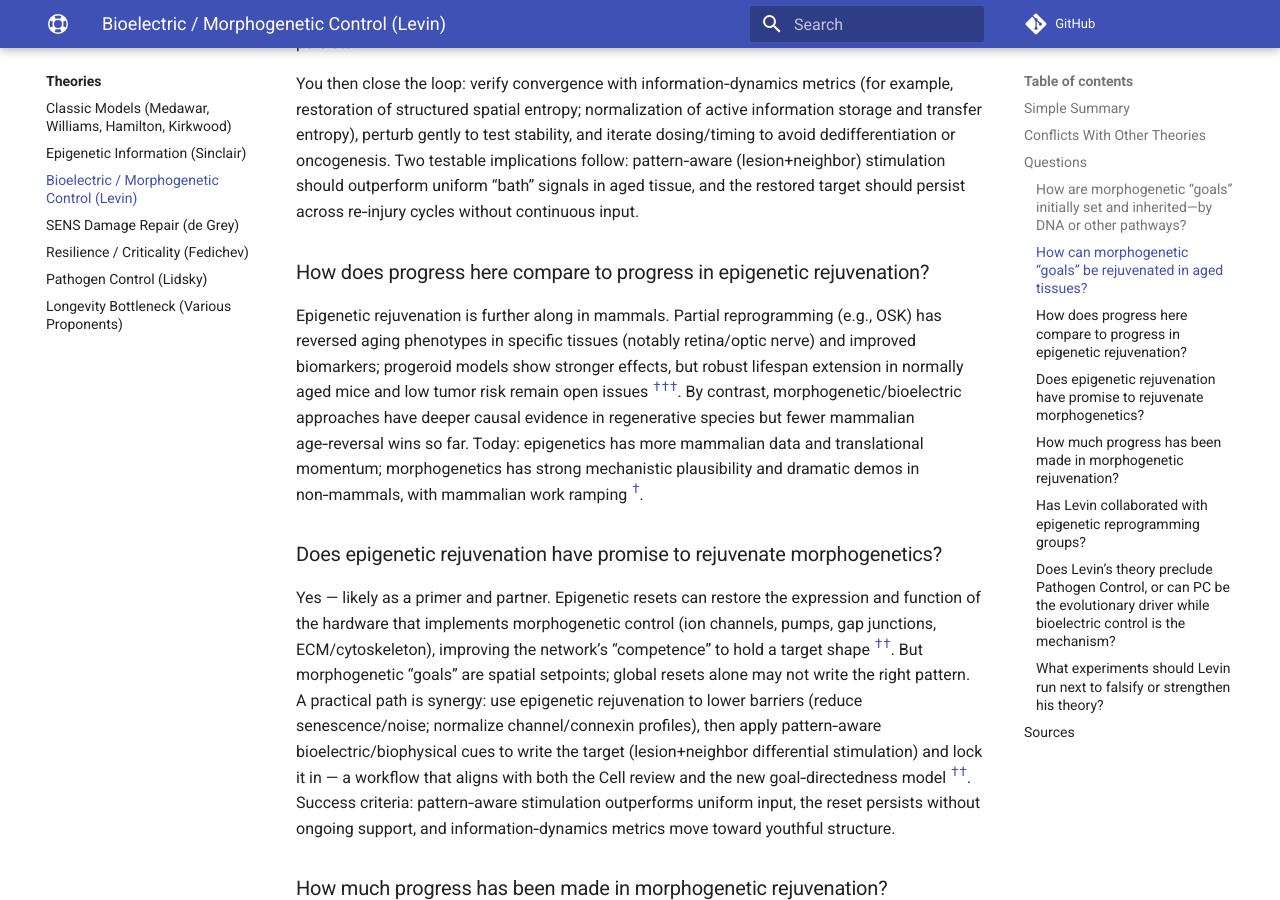
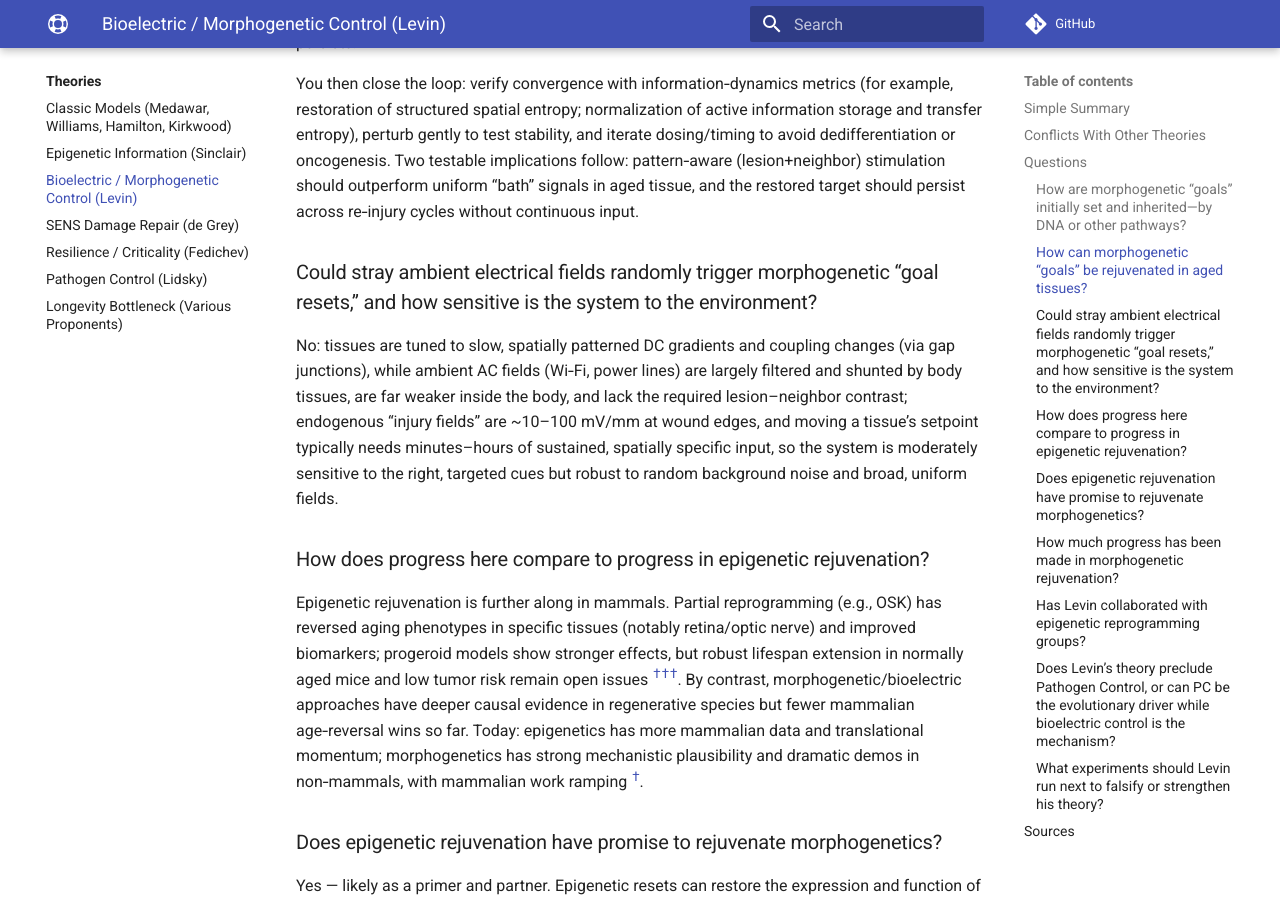
Before and after one commit to djgish485/project-lifespan, an MkDocs documentation site: the page built from docs/theories/bioelectric_morphogenetic_control.md, in a window 1280 px wide and 900 px high, scrolled down 2823 px. Built offline with MkDocs 1.6.1 and Material for MkDocs 9.7.7, drawn with Linux system fonts in a browser that asks for light colours; comment, search, counter and statistics services are not loaded.

Commit message:
docs(Levin): add Q&A on ambient fields sensitivity below rejuvenation question

```diff
--- a/docs/theories/bioelectric_morphogenetic_control.md
+++ b/docs/theories/bioelectric_morphogenetic_control.md
@@ -86,7 +86,9 @@ Rejuvenation means resetting the tissue’s target‑shape setpoint and restorin
 
 You then close the loop: verify convergence with information‑dynamics metrics (for example, restoration of structured spatial entropy; normalization of active information storage and transfer entropy), perturb gently to test stability, and iterate dosing/timing to avoid dedifferentiation or oncogenesis. Two testable implications follow: pattern‑aware (lesion+neighbor) stimulation should outperform uniform “bath” signals in aged tissue, and the restored target should persist across re‑injury cycles without continuous input.
 
+### Could stray ambient electrical fields randomly trigger morphogenetic “goal resets,” and how sensitive is the system to the environment?
 
+No: tissues are tuned to slow, spatially patterned DC gradients and coupling changes (via gap junctions), while ambient AC fields (Wi‑Fi, power lines) are largely filtered and shunted by body tissues, are far weaker inside the body, and lack the required lesion–neighbor contrast; endogenous “injury fields” are ~10–100 mV/mm at wound edges, and moving a tissue’s setpoint typically needs minutes–hours of sustained, spatially specific input, so the system is moderately sensitive to the right, targeted cues but robust to random background noise and broad, uniform fields.
 
 ### How does progress here compare to progress in epigenetic rejuvenation?
 
```
